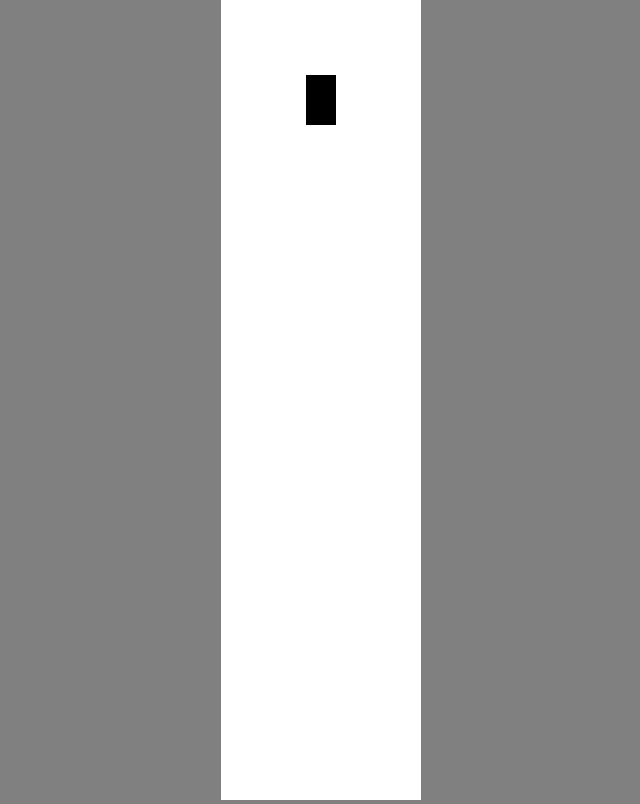
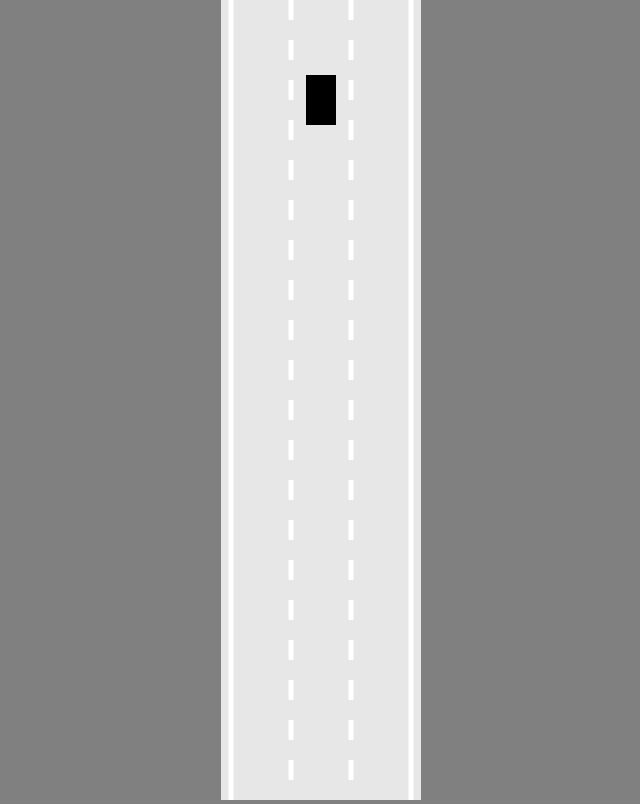
Before and after one commit to Suman373/self-driving-car, a plain HTML site: page index.html in a window 1280 px wide. Shown: the whole page, without its empty margins (319-959 px from the left). Drawn offline with Linux system fonts and the light colour scheme.

Commit message:
feat: lane count feature with linear interpolation

```diff
--- a/index.html
+++ b/index.html
@@ -10,6 +10,8 @@
 
 <body>
     <canvas id="myCanvas"></canvas>
+    <script src="/scripts/utils.js"></script>
+    <script src="/scripts/road.js"></script>
     <script src="/scripts/controls.js"></script>
     <script src="/scripts/car.js"></script>
     <script src="/scripts/main.js"></script>
--- a/scripts/main.js
+++ b/scripts/main.js
@@ -2,13 +2,15 @@ const canvas = document.getElementById('myCanvas');
 canvas.width = 200;
 
 const ctx = canvas.getContext("2d");
-const car = new Car(100,100,30,50);
+const road = new Road(canvas.width/2, canvas.width*0.9);
+const car = new Car(road.getLaneCenter(1),100,30,50);
 
 animate();
 
 function animate(){
     car.update();
     canvas.height = window.innerHeight;
+    road.draw(ctx);
     car.draw(ctx);
     requestAnimationFrame(animate);
 }
--- /dev/null
+++ b/scripts/road.js
@@ -0,0 +1,42 @@
+class Road {
+
+    constructor(x, width, laneCount = 3) {
+        this.x = x;
+        this.width = width;
+        this.laneCount = laneCount;
+
+        this.left = x - width / 2;
+        this.right = x + width / 2;
+
+        const infinity = 1000000; // large value to mimic infinity
+        this.top = -infinity;
+        this.bottom = infinity;
+    }
+
+    getLaneCenter(laneIndex){
+        const laneWidth = this.width/this.laneCount;
+        return this.left+laneWidth/2+Math.min(laneIndex, this.laneCount-1)*laneWidth;
+    }
+
+    draw(ctx) {
+        ctx.lineWidth = 5;
+        ctx.strokeStyle = "white";
+
+        // render lanes
+        for (let i = 0; i <= this.laneCount; i++) {
+            const x = linearInterpolate(this.left, this.right, i / this.laneCount); // find interpolation from (left,right)
+
+            if(i>0 && i<this.laneCount){
+                ctx.setLineDash([20,20]);
+            }else{
+                ctx.setLineDash([]);
+            }
+
+            ctx.beginPath();
+            ctx.moveTo(x, this.top);
+            ctx.lineTo(x, this.bottom);
+            ctx.stroke();
+        }
+    }
+
+}
--- /dev/null
+++ b/scripts/utils.js
@@ -0,0 +1,3 @@
+function linearInterpolate(A, B, t) {
+    return A + (B - A) * t;
+}
--- a/style.css
+++ b/style.css
@@ -11,5 +11,5 @@ body{
 }
 
 #myCanvas{
-    background:white;
+    background:#eeee;
 }
```
